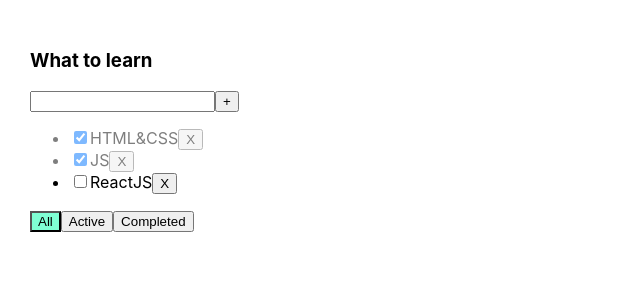
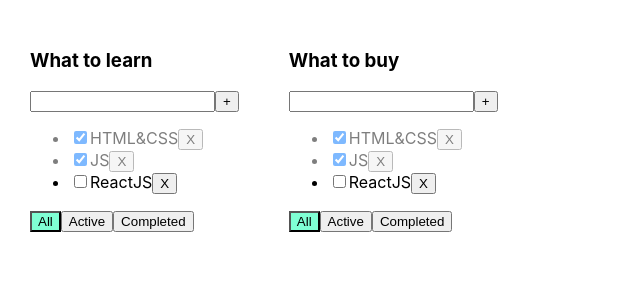
Before and after one commit to svetik-kov/trenirovka_todolist, a React (Create React App) app: page / in a window 1280 px wide. Shown: the top 300 px of the page, without its empty margins (0-640 px from the left). Built offline with nearby package versions, Linux system fonts and the light colour scheme.

Commit message:
Создание новый Todolist-массив и редактирование функции changeFilter

```diff
--- a/src/App.tsx
+++ b/src/App.tsx
@@ -3,50 +3,77 @@
 import {Todolist} from "./Todolist";
 import {v1} from "uuid";
 
+export type TodolistsType = {
+    id: string
+    title: string
+    filter: FilterValueType
+}
 
-export type FilterValueType='all'|'active'|'completed'
+export type FilterValueType = 'all' | 'active' | 'completed'
+
 function App() {
-let [tasks,setTasks] =useState([
-    { id: v1(), title: "HTML&CSS", isDone: true },
-    { id: v1(), title: "JS", isDone: true },
-    { id: v1(), title: "ReactJS", isDone: false }
-])
- const [filter,setFilter]=useState<FilterValueType>('all')
+    let [todolists, setTodolists] = useState<Array<TodolistsType>>(
+        [
+            {id: v1(), title: 'What to learn', filter: 'all'},
+            {id: v1(), title: 'What to buy', filter: 'all'},
+        ]
+    )
+    let [tasks, setTasks] = useState([
+        {id: v1(), title: "HTML&CSS", isDone: true},
+        {id: v1(), title: "JS", isDone: true},
+        {id: v1(), title: "ReactJS", isDone: false}
+    ])
+    /*const [filter, setFilter] = useState<FilterValueType>('all')*/
 
-    const changeCheckbox=(taskId:string,checkedValue: boolean)=>{
-    setTasks(tasks.map((el)=>el.id===taskId?{...el,isDone:checkedValue}:el))
+    const changeCheckbox = (taskId: string, checkedValue: boolean) => {
+        setTasks(tasks.map((el) => el.id === taskId ? {...el, isDone: checkedValue} : el))
     }
-
-    const addTask = (title:string) => {
-     const newTask= { id: v1(), title, isDone: false }
-        setTasks([newTask,...tasks])
+    const addTask = (title: string) => {
+        const newTask = {id: v1(), title, isDone: false}
+        setTasks([newTask, ...tasks])
     }
-
-    const removeTasks=(taskId:string)=>{
-       setTasks(tasks.filter((el)=>el.id!==taskId))
+    const removeTasks = (taskId: string) => {
+        setTasks(tasks.filter((el) => el.id !== taskId))
     }
-    let taskForTodolist=tasks
-    if (filter==='active'){
-        taskForTodolist=tasks.filter((el)=>el.isDone)
+  /*  let taskForTodolist = tasks
+    if (filter === 'active') {
+        taskForTodolist = tasks.filter((el) => el.isDone)
     }
-    if (filter==='completed'){
-        taskForTodolist=tasks.filter((el)=>!el.isDone)
+    if (filter === 'completed') {
+        taskForTodolist = tasks.filter((el) => !el.isDone)
     }
-
-    const changeFilter=(value:FilterValueType)=>{
-        setFilter(value)
+*/
+    const changeFilter = (todolistId:string,value: FilterValueType) => {
+        setTodolists(todolists.map(el=>el.id===todolistId?{...el,filter:value}:el))
+       /* setFilter(value)*/
     }
     return (
         <div className="App">
-           <Todolist title={'What to learn'}
-                     tasks={taskForTodolist}
-                     removeTasks={removeTasks}
-                     changeFilter={changeFilter}
-                     addTask={addTask}
-                     changeCheckbox={changeCheckbox}
-                     filter={filter}
-           />
-           {/* <Todolist title={'What to buy'} tasks={tasks2}/>*/}
+            {todolists.map((el) => {
+                let taskForTodolist = tasks
+                if (el.filter === 'active') {
+                    taskForTodolist = tasks.filter((el) => el.isDone)
+                }
+                if (el.filter === 'completed') {
+                    taskForTodolist = tasks.filter((el) => !el.isDone)
+                }
+
+                return (
+                    <Todolist
+                        key={el.id}
+                        todolistId={el.id}
+                        title={el.title}
+                        tasks={taskForTodolist}
+                        removeTasks={removeTasks}
+                        changeFilter={changeFilter}
+                        addTask={addTask}
+                        changeCheckbox={changeCheckbox}
+                        filter={el.filter}
+                    />
+                )
+            })}
+
+            {/* <Todolist title={'What to buy'} tasks={tasks2}/>*/}
         </div>
     );
 }
--- a/src/Todolist.tsx
+++ b/src/Todolist.tsx
@@ -9,10 +9,11 @@
 }
 
 type TodolistType = {
+    todolistId:string
     title: string
     tasks: TasksType[]
     removeTasks: (taskId: string) => void
-    changeFilter: (value: FilterValueType) => void
+    changeFilter: ( todolistId:string,value: FilterValueType) => void
     addTask: (title: string) => void
     changeCheckbox: (taskId: string, checkedValue: boolean) => void
     filter:FilterValueType
@@ -41,7 +42,7 @@
         }
     }
     const changeFilterHandler = (value: FilterValueType) => {
-        props.changeFilter(value)
+        props.changeFilter(props.todolistId,value)
     }
     const onChangeCheckboxHandler = (taskId: string, checkedValue: boolean) => {
         props.changeCheckbox(taskId, checkedValue)
```
